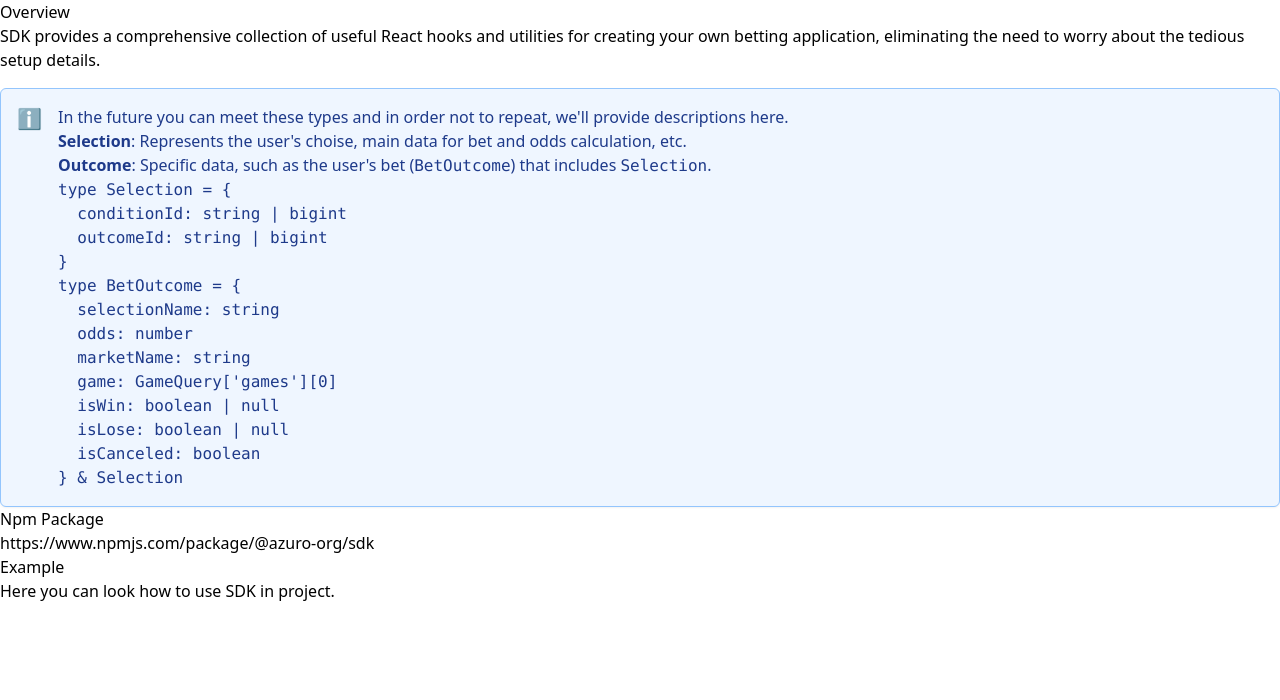
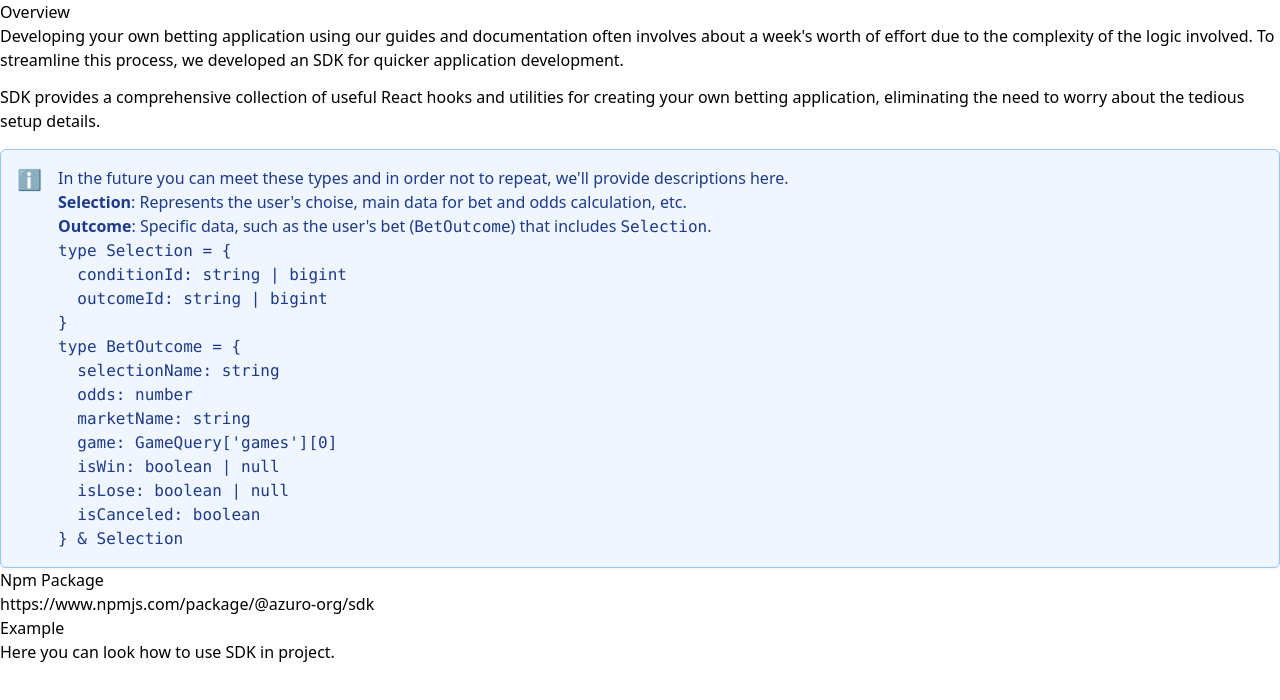
Before and after one commit to Azuro-protocol/gem-docs, a Next.js app: page /sdk/overview in a window 1280 px wide. Shown: the top 700 px of the page. Built offline with nearby package versions, Linux system fonts and the light colour scheme.

Commit message:
improve overview

```diff
--- a/pages/sdk/overview.mdx
+++ b/pages/sdk/overview.mdx
@@ -1,6 +1,8 @@
 import { Callout } from 'components'
 
 # Overview
+
+Developing your own betting application using our guides and documentation often involves about a week's worth of effort due to the complexity of the logic involved. To streamline this process, we developed an SDK for quicker application development.
 
 SDK provides a comprehensive collection of useful React hooks and utilities for creating your own betting application, eliminating the need to worry about the tedious setup details.
 
```
